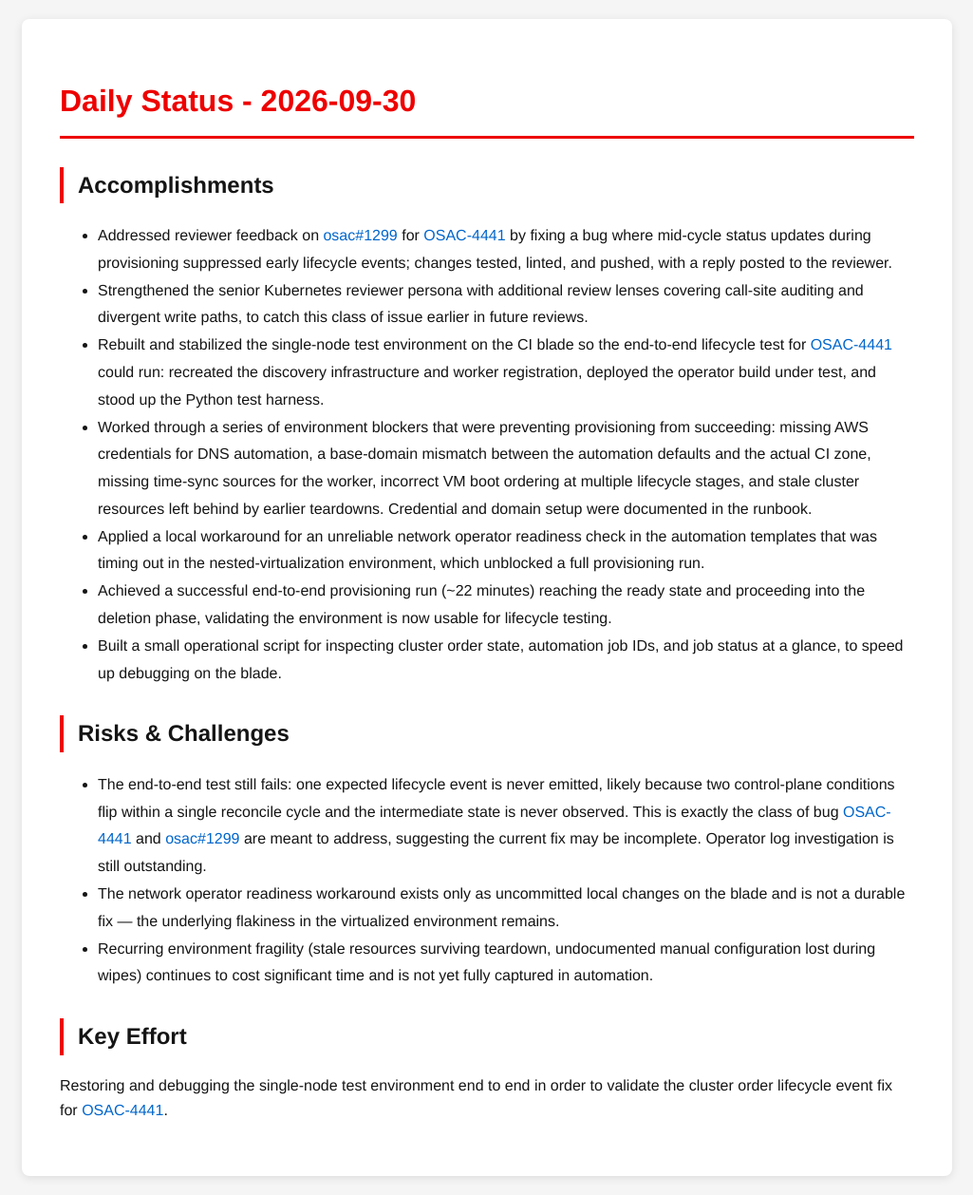
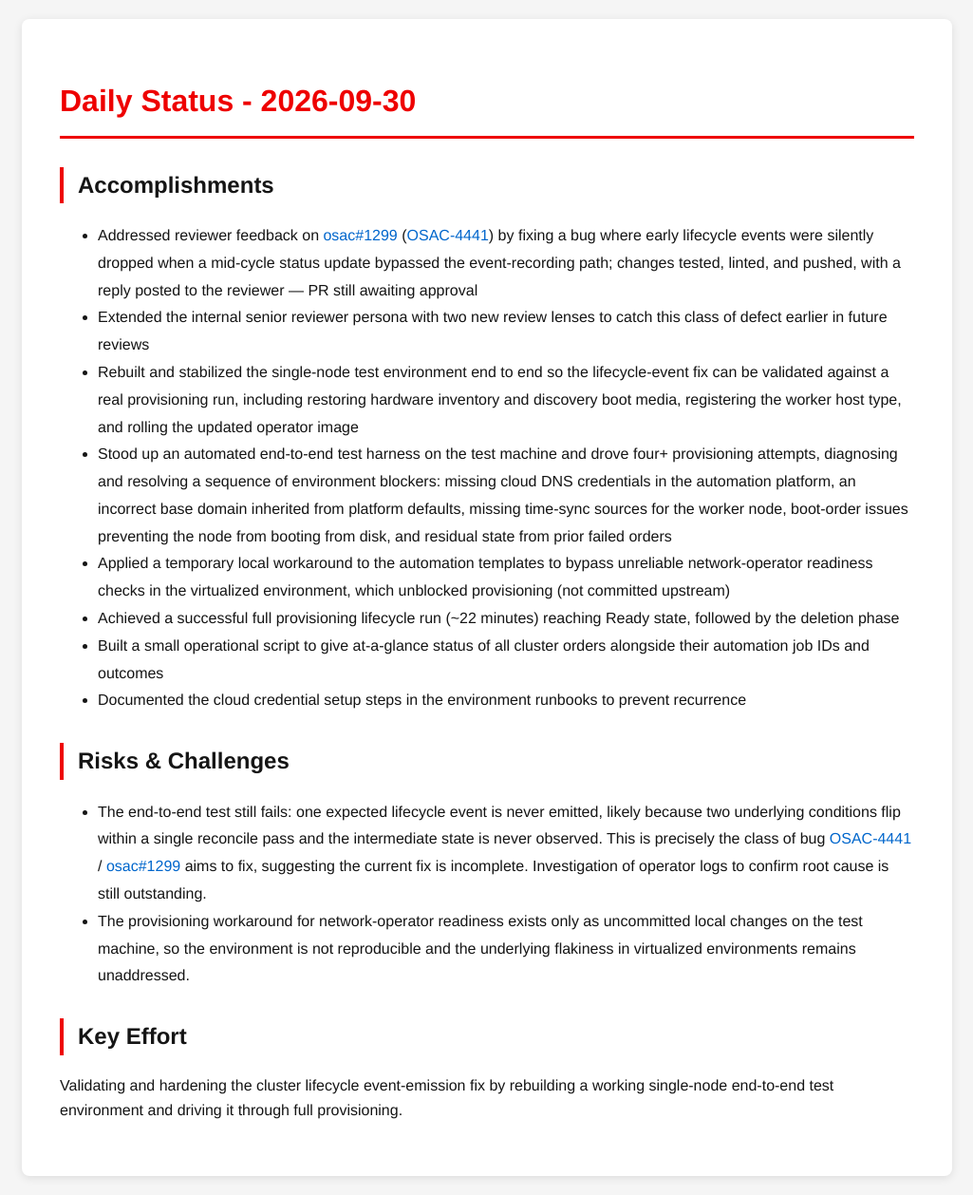
Before and after one commit to tzvatot/daily-status, a Jekyll site: the page built from 2026-09-30.md, in a window 1280 px wide. Shown: the whole page at 95% size, without its empty margins (127-1152 px from the left). Built offline with Jekyll 4.4.1, drawn with Linux system fonts in a browser that asks for light colours.

Commit message:
Daily status update - 2026-09-30

```diff
--- a/2026-09-30.md
+++ b/2026-09-30.md
@@ -7,18 +7,18 @@ date: 2026-09-30
 # Daily Status - 2026-09-30
 
 ## Accomplishments
-- Addressed reviewer feedback on [osac#1299](https://github.com/osac-project/osac/pull/1299) for [OSAC-4441](https://redhat.atlassian.net/browse/OSAC-4441) by fixing a bug where mid-cycle status updates during provisioning suppressed early lifecycle events; changes tested, linted, and pushed, with a reply posted to the reviewer.
-- Strengthened the senior Kubernetes reviewer persona with additional review lenses covering call-site auditing and divergent write paths, to catch this class of issue earlier in future reviews.
-- Rebuilt and stabilized the single-node test environment on the CI blade so the end-to-end lifecycle test for [OSAC-4441](https://redhat.atlassian.net/browse/OSAC-4441) could run: recreated the discovery infrastructure and worker registration, deployed the operator build under test, and stood up the Python test harness.
-- Worked through a series of environment blockers that were preventing provisioning from succeeding: missing AWS credentials for DNS automation, a base-domain mismatch between the automation defaults and the actual CI zone, missing time-sync sources for the worker, incorrect VM boot ordering at multiple lifecycle stages, and stale cluster resources left behind by earlier teardowns. Credential and domain setup were documented in the runbook.
-- Applied a local workaround for an unreliable network operator readiness check in the automation templates that was timing out in the nested-virtualization environment, which unblocked a full provisioning run.
-- Achieved a successful end-to-end provisioning run (~22 minutes) reaching the ready state and proceeding into the deletion phase, validating the environment is now usable for lifecycle testing.
-- Built a small operational script for inspecting cluster order state, automation job IDs, and job status at a glance, to speed up debugging on the blade.
+- Addressed reviewer feedback on [osac#1299](https://github.com/osac-project/osac/pull/1299) ([OSAC-4441](https://redhat.atlassian.net/browse/OSAC-4441)) by fixing a bug where early lifecycle events were silently dropped when a mid-cycle status update bypassed the event-recording path; changes tested, linted, and pushed, with a reply posted to the reviewer — PR still awaiting approval
+- Extended the internal senior reviewer persona with two new review lenses to catch this class of defect earlier in future reviews
+- Rebuilt and stabilized the single-node test environment end to end so the lifecycle-event fix can be validated against a real provisioning run, including restoring hardware inventory and discovery boot media, registering the worker host type, and rolling the updated operator image
+- Stood up an automated end-to-end test harness on the test machine and drove four+ provisioning attempts, diagnosing and resolving a sequence of environment blockers: missing cloud DNS credentials in the automation platform, an incorrect base domain inherited from platform defaults, missing time-sync sources for the worker node, boot-order issues preventing the node from booting from disk, and residual state from prior failed orders
+- Applied a temporary local workaround to the automation templates to bypass unreliable network-operator readiness checks in the virtualized environment, which unblocked provisioning (not committed upstream)
+- Achieved a successful full provisioning lifecycle run (~22 minutes) reaching Ready state, followed by the deletion phase
+- Built a small operational script to give at-a-glance status of all cluster orders alongside their automation job IDs and outcomes
+- Documented the cloud credential setup steps in the environment runbooks to prevent recurrence
 
 ## Risks & Challenges
-- The end-to-end test still fails: one expected lifecycle event is never emitted, likely because two control-plane conditions flip within a single reconcile cycle and the intermediate state is never observed. This is exactly the class of bug [OSAC-4441](https://redhat.atlassian.net/browse/OSAC-4441) and [osac#1299](https://github.com/osac-project/osac/pull/1299) are meant to address, suggesting the current fix may be incomplete. Operator log investigation is still outstanding.
-- The network operator readiness workaround exists only as uncommitted local changes on the blade and is not a durable fix — the underlying flakiness in the virtualized environment remains.
-- Recurring environment fragility (stale resources surviving teardown, undocumented manual configuration lost during wipes) continues to cost significant time and is not yet fully captured in automation.
+- The end-to-end test still fails: one expected lifecycle event is never emitted, likely because two underlying conditions flip within a single reconcile pass and the intermediate state is never observed. This is precisely the class of bug [OSAC-4441](https://redhat.atlassian.net/browse/OSAC-4441) / [osac#1299](https://github.com/osac-project/osac/pull/1299) aims to fix, suggesting the current fix is incomplete. Investigation of operator logs to confirm root cause is still outstanding.
+- The provisioning workaround for network-operator readiness exists only as uncommitted local changes on the test machine, so the environment is not reproducible and the underlying flakiness in virtualized environments remains unaddressed.
 
 ## Key Effort
-Restoring and debugging the single-node test environment end to end in order to validate the cluster order lifecycle event fix for [OSAC-4441](https://redhat.atlassian.net/browse/OSAC-4441).
+Validating and hardening the cluster lifecycle event-emission fix by rebuilding a working single-node end-to-end test environment and driving it through full provisioning.
```
